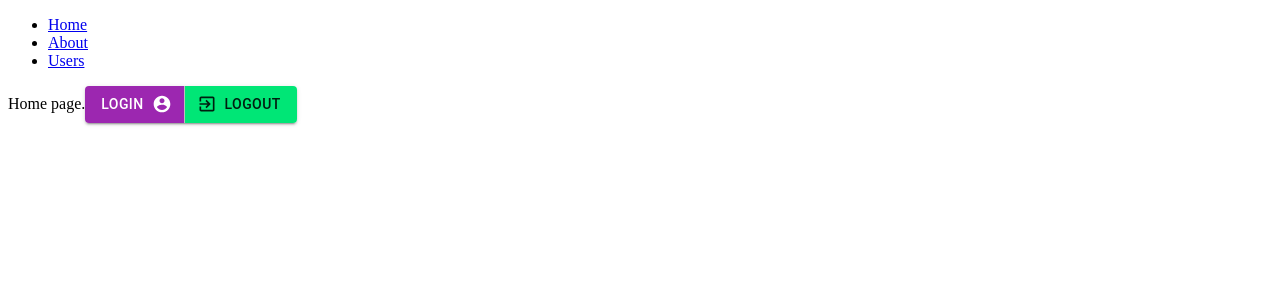
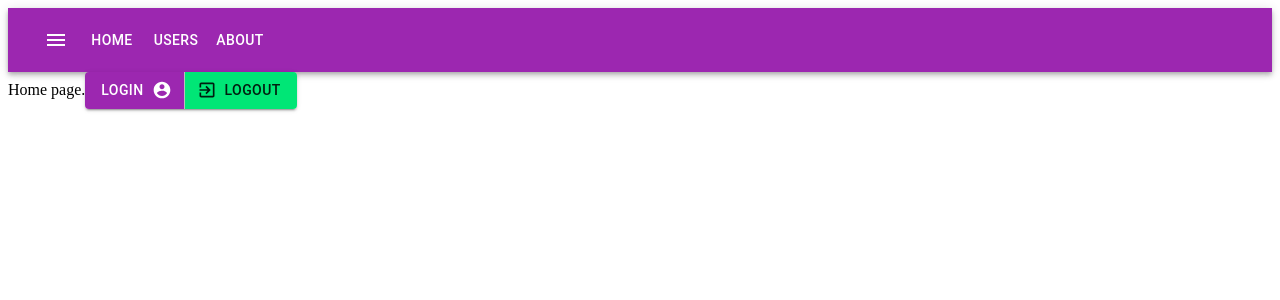
Before and after one commit to victor-shelepen/project-pet, a React app in the folder client/: page / in a window 1280 px wide. Shown: the top 300 px of the page. Built offline with nearby package versions, Linux system fonts and the light colour scheme; the HTML template or start-up script is replaced by a standard one.

Commit message:
Header component.

```diff
--- a/client/src/components/App.js
+++ b/client/src/components/App.js
@@ -1,40 +1,23 @@
-
 import {
   HashRouter as Router,
   Routes,
   Route,
-  Link
-} from "react-router-dom";
-import React from 'react';
-import About from '../page/About';
-import Users from '../page/Users';
-import Home from '../page/Home';
+} from "react-router-dom"
+import React from 'react'
+import Header from './Header'
+import About from '../page/About'
+import Users from '../page/Users'
+import Home from '../page/Home'
 
-export default function() {
+export default function () {
   return (
     <Router>
-      <div>
-        <nav>
-          <ul>
-            <li>
-              <Link to="/">Home</Link>
-            </li>
-            <li>
-              <Link to="/about">About</Link>
-            </li>
-            <li>
-              <Link to="/users">Users</Link>
-            </li>
-          </ul>
-        </nav>
-
-        <Routes>
-          <Route path="/" element={<Home />} />
-          <Route path="/users" element={<Users />} />
-          <Route path="/about" element={<About />} />
-        </Routes>
-      </div>
+      <Header />
+      <Routes>
+        <Route path="/" element={<Home />} />
+        <Route path="/users" element={<Users />} />
+        <Route path="/about" element={<About />} />
+      </Routes>
     </Router>
-
   )
 }
--- /dev/null
+++ b/client/src/components/Header.js
@@ -0,0 +1,24 @@
+import Reac from 'react';
+import { AppBar, Toolbar, IconButton, Button } from '@material-ui/core'
+import {
+  Menu as MenuIcon
+} from '@material-ui/icons'
+import { Link } from "react-router-dom"
+
+export default function () {
+  return (
+    <AppBar position="static">
+      <Toolbar>
+        <IconButton
+          aria-label="Menu"
+          color="inherit"
+        >
+          <MenuIcon />
+        </IconButton>
+        <Button color="inherit" component={Link} to='/'>Home</Button>
+        <Button color="inherit" component={Link} to='/users'>Users</Button>
+        <Button color="inherit" component={Link} to='/about'>About</Button>
+      </Toolbar>
+    </AppBar>
+  )
+}
```
